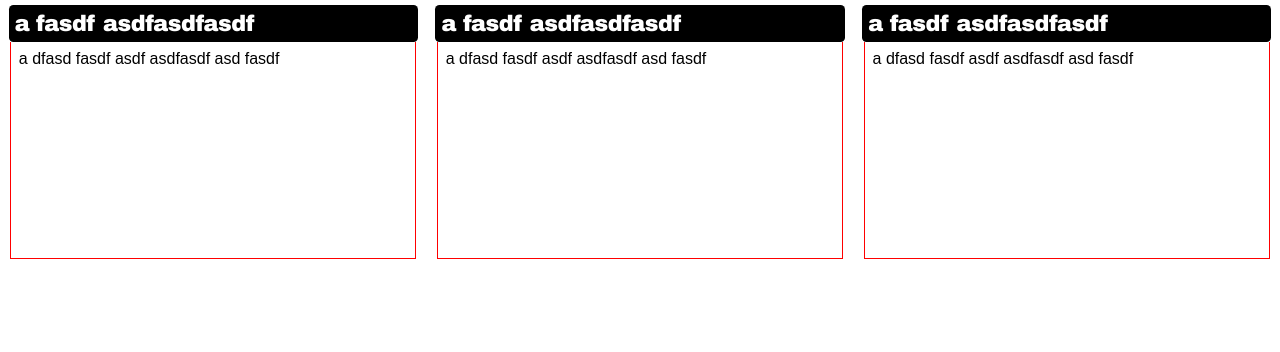
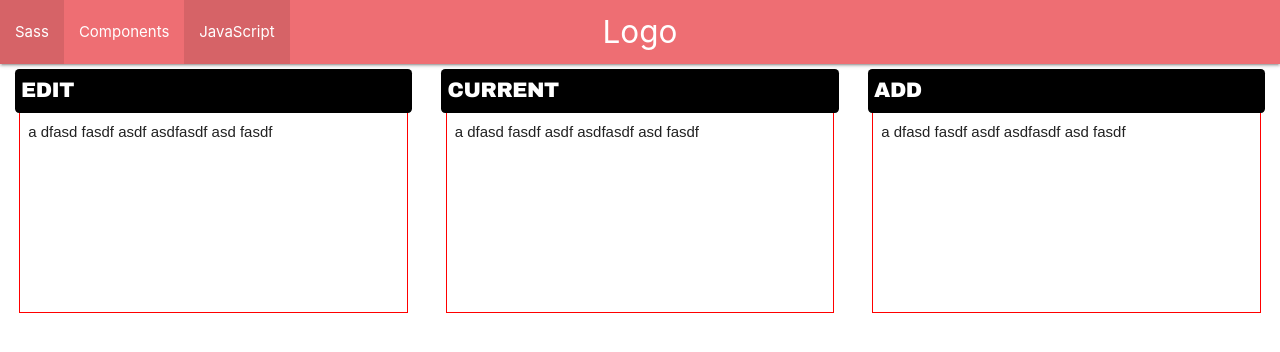
Before and after one commit to bullseyebill/lay_me_down, a plain HTML site: page index.html in a window 1280 px wide. Drawn offline with nearby package versions, Linux system fonts and the light colour scheme.

Commit message:
front page

```diff
--- a/css/style.css
+++ b/css/style.css
@@ -1,10 +1,10 @@
 body { margin: 0; padding: 0px; width: 100%; height: 100%; }
 html { width: 100%; }
 
-.EF-3txtboxes-Outer { width: 100%; border: 0 solid red; margin: 0; padding: 0px; font-family: arial, helvetica; text-align: center; margin-top: 5px; }
+.TM-3txtboxes-Outer { width: 100%; border: 0 solid red; margin: 0; padding: 0px; font-family: arial, helvetica; text-align: center; margin-top: 5px; }
 
-.EF-3txtboxes-Inner { width: 33%; display: inline-block; border: 0 solid blue; margin: 0; padding: 0; font-family: arial, helvetica; text-align: center; min-width: 270px; }
+.TM-3txtboxes-Inner { width: 33%; display: inline-block; border: 0 solid blue; margin: 0; padding: 0; font-family: arial, helvetica; text-align: center; min-width: 270px; }
 
-.EF-3txtboxes-Heading { width: 94%; border: 0 solid black; display: inline-block; margin: 0; padding: 0; text-align: left; background-color: black; color: white; border-radius: .2em; padding: 6px; font-family: Arial Black; letter-spacing: -.02em; font-size: 1.4em; }
+.TM-3txtboxes-Heading { width: 94%; border: 0 solid black; display: inline-block; margin: 0; padding: 0; text-align: left; background-color: black; color: white; border-radius: .2em; padding: 6px; font-family: Arial Black; letter-spacing: -.02em; font-size: 1.4em; }
 
-.EF-3txtboxes-TextBox { height: 200px; overflow: auto; text-align: left; width: 92%; margin: 0 auto;border: 1px solid red; border-top: 0; padding: 8px;}
+.TM-3txtboxes-TextBox { height: 200px; overflow: auto; text-align: left; width: 92%; margin: 0 auto;border: 1px solid red; border-top: 0; padding: 8px;}
--- a/index.html
+++ b/index.html
@@ -10,31 +10,43 @@
 
   <title>Lay Me Down</title>
 
-  <!-- Custom styles for this template -->
   <link href="css/style.css" rel="stylesheet">
-
+  <link rel="stylesheet" href="https://cdnjs.cloudflare.com/ajax/libs/materialize/1.0.0/css/materialize.min.css">
 </head>
 
 <body>
+<header>
+
+<nav>
+    <div class="nav-wrapper">
+      <a href="#!" class="brand-logo center">Logo</a>
+      <ul class="left hide-on-med-and-down">
+        <li><a href="sass.html">Sass</a></li>
+        <li><a href="badges.html">Components</a></li>
+        <li class="active"><a href="collapsible.html">JavaScript</a></li>
+      </ul>
+    </div>
+  </nav>
 
   <!-- Navigation -->
-  <div class="EF-3txtboxes-Outer">
-   <div class="EF-3txtboxes-Inner">
-      <div class="EF-3txtboxes-Heading">a fasdf asdfasdfasdf</div>
-      <div class="EF-3txtboxes-TextBox">a dfasd fasdf asdf asdfasdf asd fasdf</div>
+  <div class="TM-3txtboxes-Outer">
+   <div class="TM-3txtboxes-Inner">
+      <div class="TM-3txtboxes-Heading">EDIT</div>
+      <div class="TM-3txtboxes-TextBox">a dfasd fasdf asdf asdfasdf asd fasdf</div>
    </div>
 
-   <div class="EF-3txtboxes-Inner">
-      <div class="EF-3txtboxes-Heading">a fasdf asdfasdfasdf</div>
-      <div class="EF-3txtboxes-TextBox">a dfasd fasdf asdf asdfasdf asd fasdf</div>
+   <div class="TM-3txtboxes-Inner">
+      <div class="TM-3txtboxes-Heading">CURRENT</div>
+      <div class="TM-3txtboxes-TextBox">a dfasd fasdf asdf asdfasdf asd fasdf</div>
    </div>
 
-   <div class="EF-3txtboxes-Inner">
-      <div class="EF-3txtboxes-Heading">a fasdf asdfasdfasdf</div>
-      <div class="EF-3txtboxes-TextBox">a dfasd fasdf asdf asdfasdf asd fasdf</div>
+   <div class="TM-3txtboxes-Inner">
+      <div class="TM-3txtboxes-Heading">ADD</div>
+      <div class="TM-3txtboxes-TextBox">a dfasd fasdf asdf asdfasdf asd fasdf</div>
    </div>
 </div>
-
+<script src="https://cdnjs.cloudflare.com/ajax/libs/jquery/3.2.1/jquery.min.js"></script>
+<script src="https://cdnjs.cloudflare.com/ajax/libs/materialize/1.0.0/js/materialize.min.js"></script>
 
 
 </body>
```
